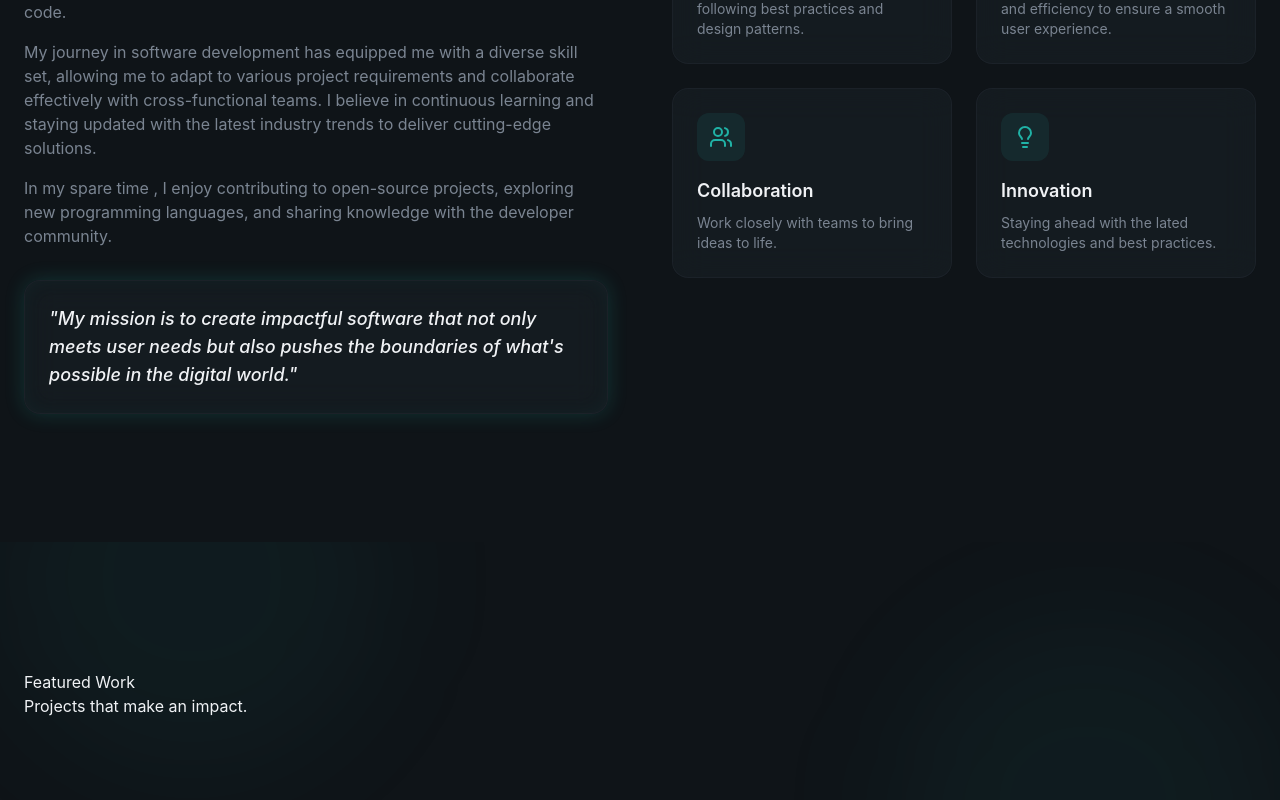
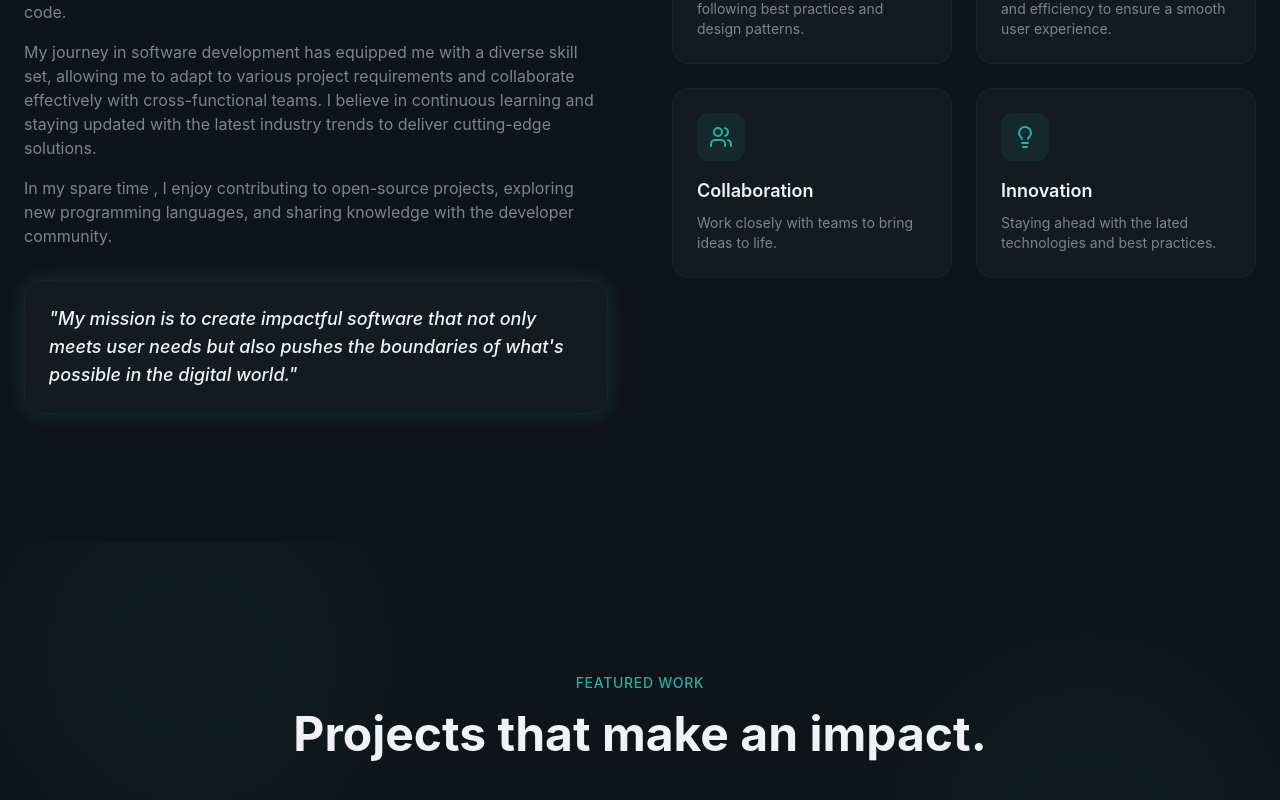
Before and after one commit to eissamonet/SWD-Portfolio, a React (Vite) app: page / in a window 1280 px wide. Shown: the part 1384-2184 px from the top of the page. Built offline with nearby package versions, Linux system fonts and the light colour scheme.

Commit message:
commit changes

```diff
--- a/src/sections/Projects.jsx
+++ b/src/sections/Projects.jsx
@@ -43,9 +43,9 @@ export const Projects = () => {
         <div className="absolute bottom-1/4 left-0 w-96 h-96 bg-primary/5 rounded-full blur-3xl" />
         <div className="container mx-auto px-6 relative z-10">
           {/* section header */}
-          <div>
-            <span>Featured Work</span>
-            <h2> Projects that<span> make an impact.</span>
+          <div className="text-center mx-auto max-w-3xl mb-16">
+            <span className="text-secondary-foreground text-sm font-medium tracking-wider animation-fade-in uppercase">Featured Work</span>
+            <h2 className="text-4xl md:text-5xl font-bold mt-4 mb-6 animate-fade-in animation-delay-100"> Projects that<span> make an impact.</span>
             </h2>
           </div>
         </div>
```
